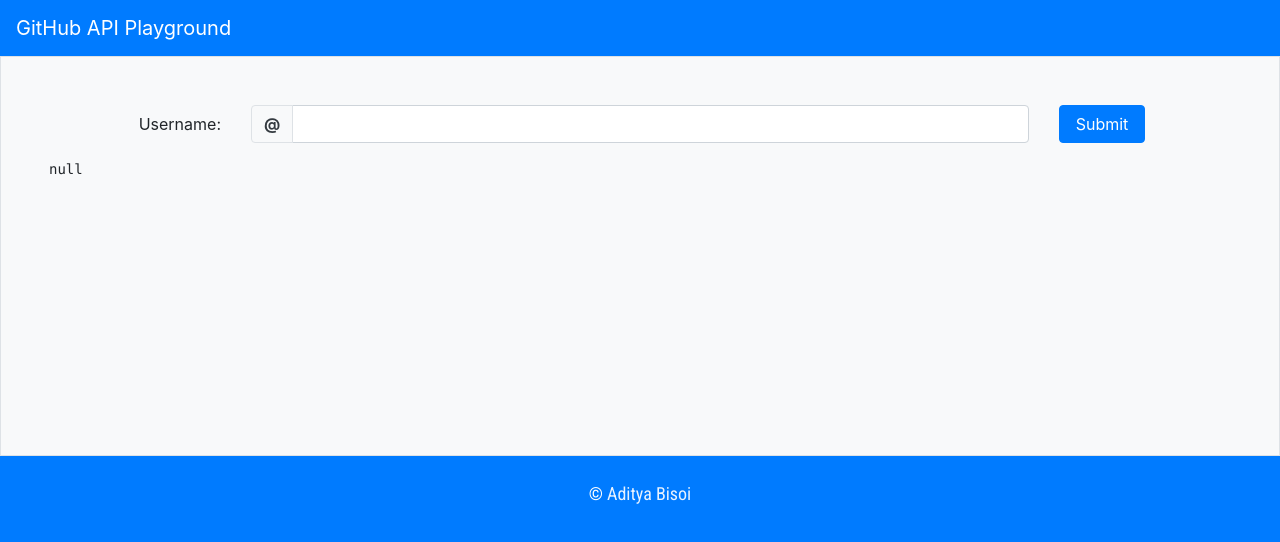
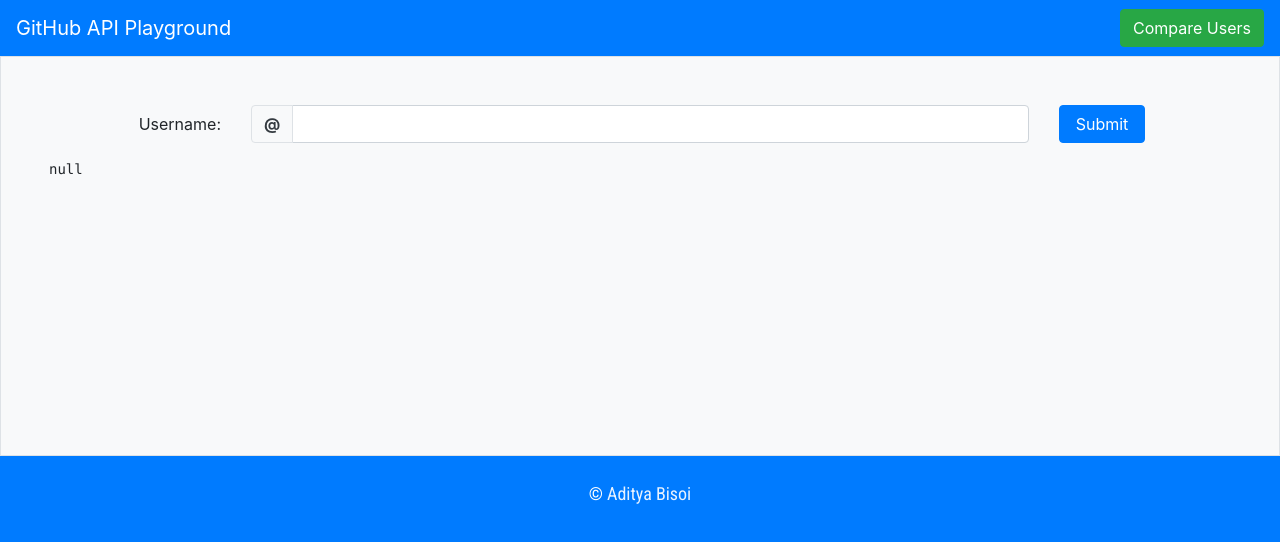
Before and after one commit to adityabisoi/github-rest-api-v3, a React (Create React App) app: page / in a window 1280 px wide. Shown: the top 542 px of the page. Built offline with nearby package versions, Linux system fonts and the light colour scheme.

Commit message:
header compare button added

```diff
--- a/src/components/compare.js
+++ b/src/components/compare.js
@@ -73,6 +73,7 @@
 						</Col>
 					</FormGroup>
 				</Form>
+                {info1 && info2 ?
                 <div className="comparisonTable" style={{textAlign:"center"}}>
                     <table className="table table-responsive table-hover ">
                         <thead>
@@ -120,6 +121,7 @@
                     </table>
 
                 </div>
+                :""}
             </div>
         </div>
 
--- a/src/components/header.js
+++ b/src/components/header.js
@@ -1,10 +1,16 @@
 import { Navbar, NavbarBrand } from 'reactstrap';
+import {useHistory } from 'react-router-dom';
 
 const Header = () => {
+	const history=useHistory();
+	const handleClick=()=>{
+		history.push('/compare');
+	}
 	return (
 		<header >
 			<Navbar color='primary' dark>
 				<NavbarBrand href='./'>GitHub API Playground</NavbarBrand>
+				<button className="btn btn-success" onClick={handleClick}>Compare Users</button>
 			</Navbar>
 		</header>
 	);
```
